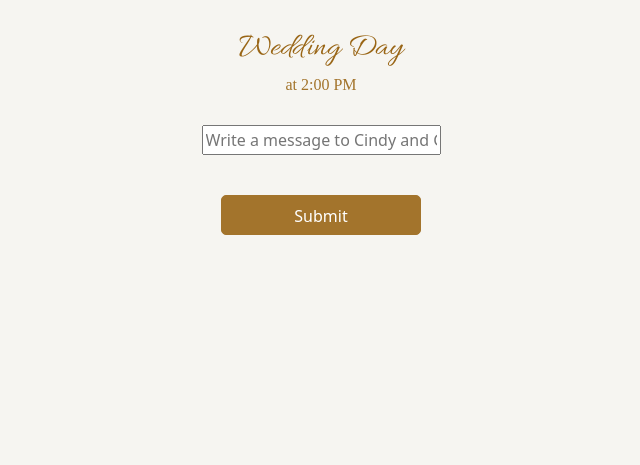
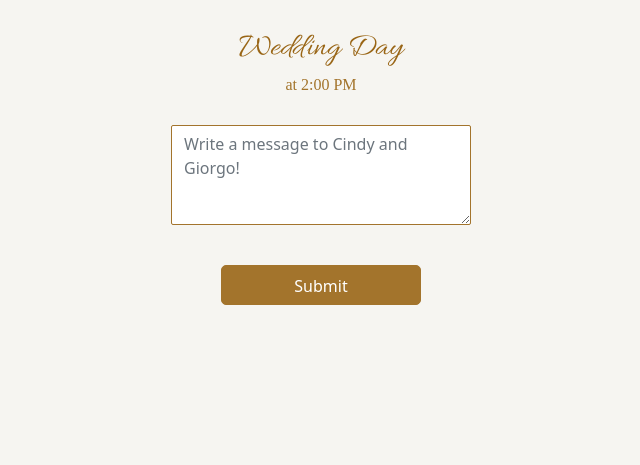
Before and after one commit to gkaramanis1/wedding, a Flask app: template wedding/templates/rsvp.html in a window 1280 px wide. Shown: the part 71-536 px from the top of the page, without its empty margins (319-959 px from the left). Run offline with Flask 3, Linux system fonts and the light colour scheme; the template is opened without the code that fills it, so the values that code supplies are empty; some libraries are stand-ins or nearby versions.

Commit message:
style change

```diff
--- a/wedding/templates/rsvp.html
+++ b/wedding/templates/rsvp.html
@@ -36,7 +36,7 @@
 	</div>
     {% endfor %}
 
-      	<input name="message_to_couple" id="message_to_couple" width="200px" height="100px" type="text" placeholder="Write a message to Cindy and Giorgo!">
+      	<textarea name="message_to_couple" id="message_to_couple" class="form-control mx-auto d-block" style="width: 300px; height: 100px; border-color: #a3742c; border-radius: 2px;" type="text" placeholder="Write a message to Cindy and Giorgo!"></textarea>
 	<script>
 	    function toggleRSVP(button) {
 		if (button == null) return;
```
